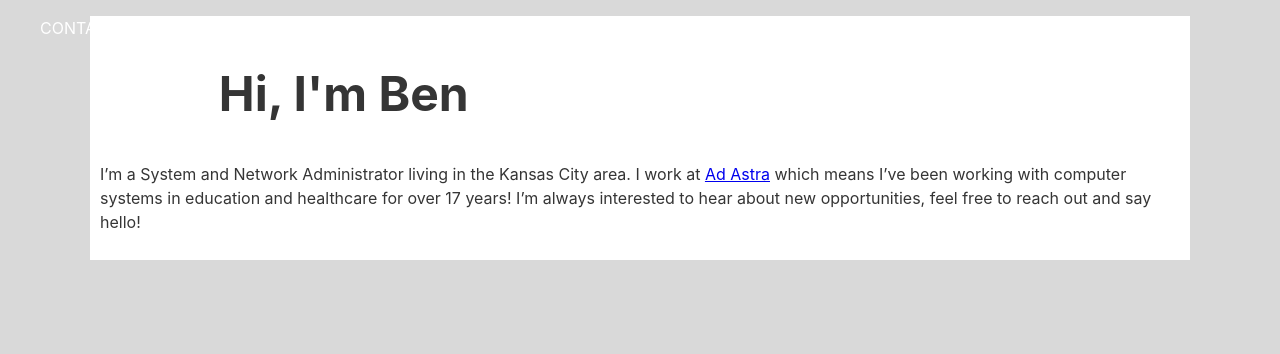
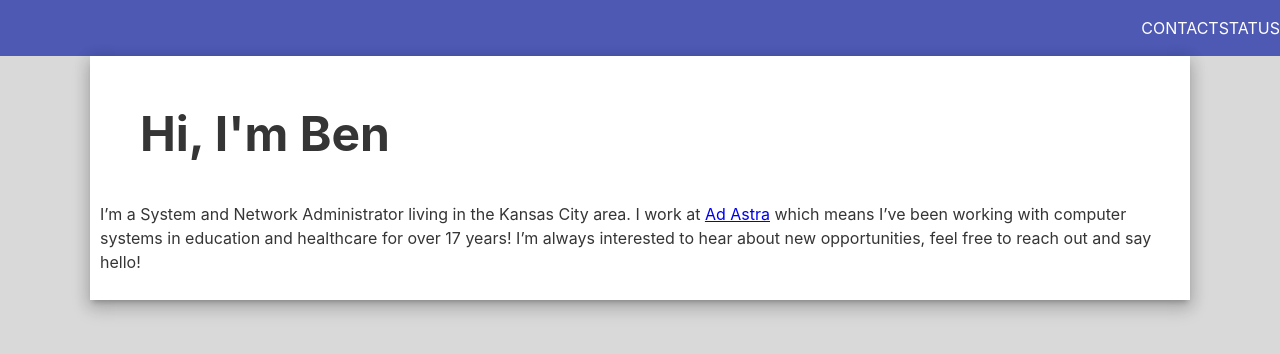
Before and after one commit to benleppke/benleppke.github.io, a Jekyll site: the page built from index.md, in a window 1280 px wide. Shown: the top 354 px of the page. Built offline with Jekyll 4.4.1, drawn with Linux system fonts in a browser that asks for light colours.

Commit message:
Color and alignment for navbar

```diff
--- a/assets/css/main.css
+++ b/assets/css/main.css
@@ -15,8 +15,9 @@
 /* Navbar */
 
 .navbar{
+    min-height: 56px;
     color: white;
-    /* background:#284B63; */
+    background: #4D59B3;
 }
 
 .navbar a,
@@ -24,7 +25,6 @@
 .navbar a:hover{
     text-decoration: none;
     text-transform: uppercase;
-
 }
 
 .navbar a,
@@ -41,6 +41,7 @@
 }
 
 .navbar ul {
+    float: right;
     list-style-type: none;
 }
 
@@ -49,6 +50,8 @@
     max-width: 1080px;
     padding: 10px;
     margin: auto;
+    -webkit-box-shadow: 0 8px 17px 2px rgba(0, 0, 0, 0.14), 0 3px 14px 2px rgba(0, 0, 0, 0.12), 0 5px 5px -3px rgba(0, 0, 0, 0.2);
+    box-shadow: 0 8px 17px 2px rgba(0, 0, 0, 0.14), 0 3px 14px 2px rgba(0, 0, 0, 0.12), 0 5px 5px -3px rgba(0, 0, 0, 0.2);
 }
 
 .profile {
```
